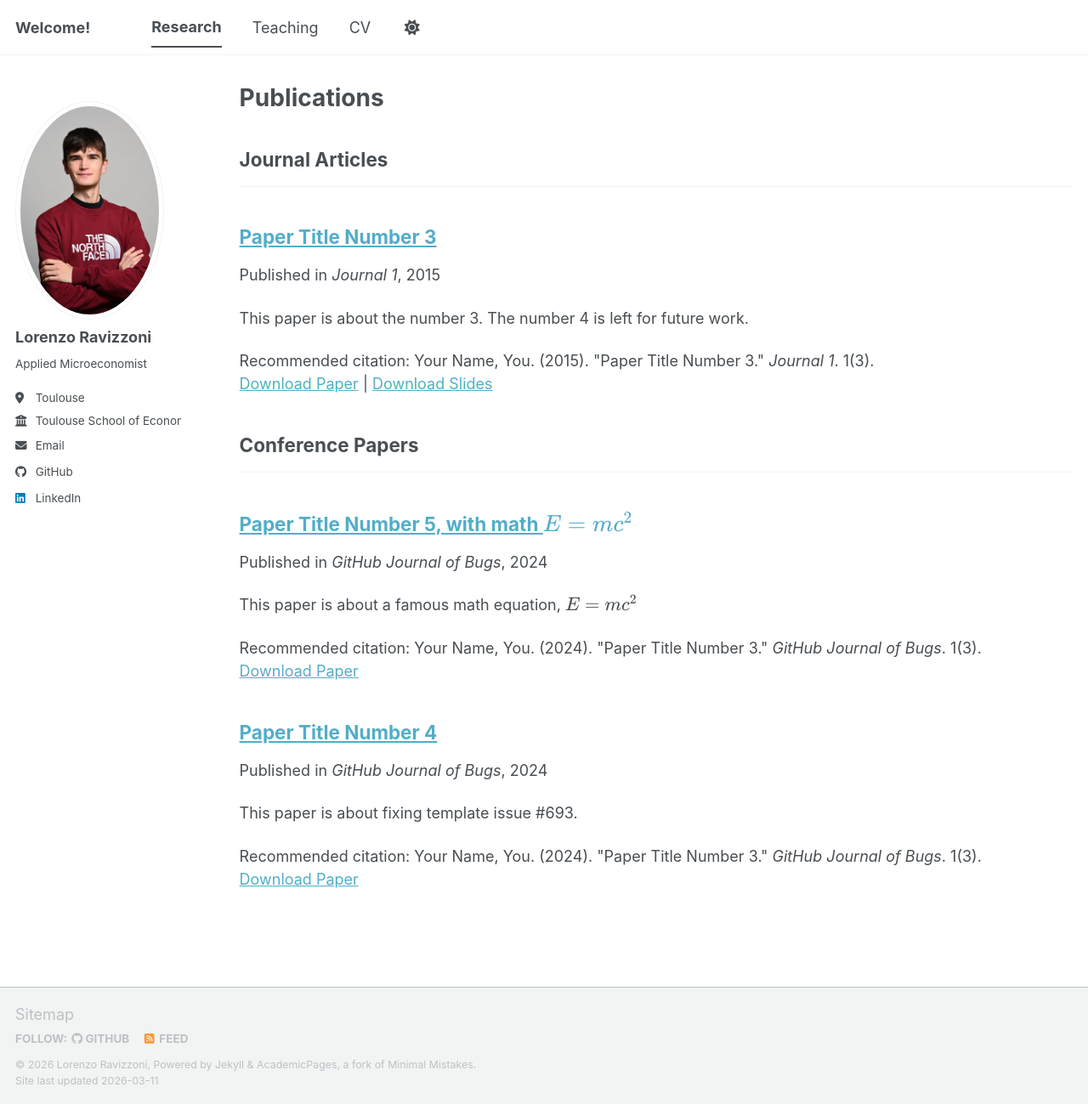
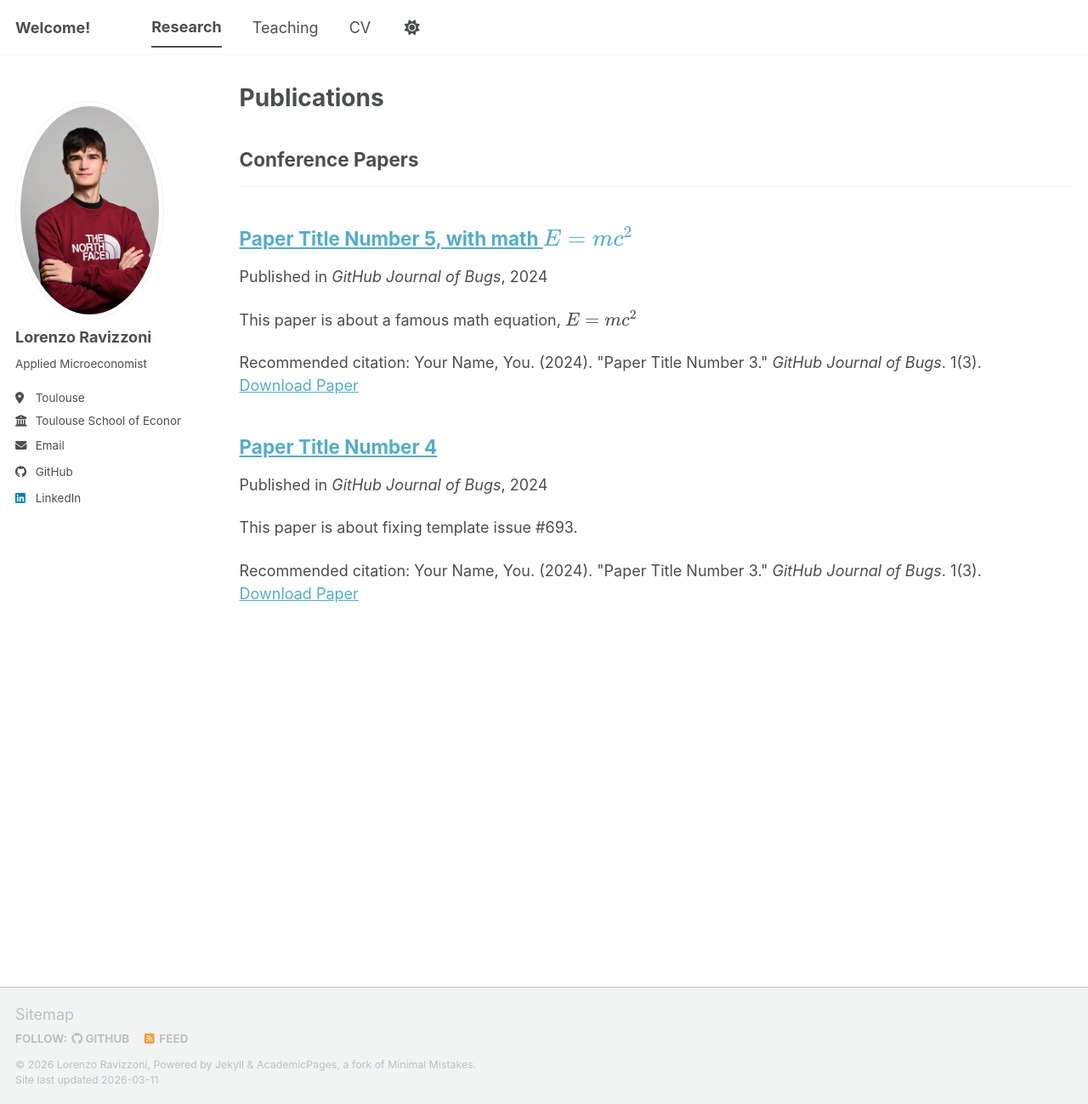
Before and after one commit to lravizzoni/lravizzoni.github.io, a Jekyll site: the page built from _pages/publications.html, in a window 1280 px wide and 1299 px high. Shown: the whole window at 85% size. Built offline with Jekyll 4.4.1, drawn with Linux system fonts in a browser that asks for light colours; a script bundle is joined from its source files by our own code; library files that are not in the unit come from our copies; part of the change alters nothing that is shown.

```diff
--- a/_publications/2015-10-01-paper-title-number-3.md
+++ b/_publications/2015-10-01-paper-title-number-3.md
@@ -1,7 +1,7 @@
 ---
 title: "Paper Title Number 3"
 collection: publications
-category: manuscripts
+category: Work in Progress
 permalink: /publication/2015-10-01-paper-title-number-3
 excerpt: 'This paper is about the number 3. The number 4 is left for future work.'
 date: 2015-10-01
```
